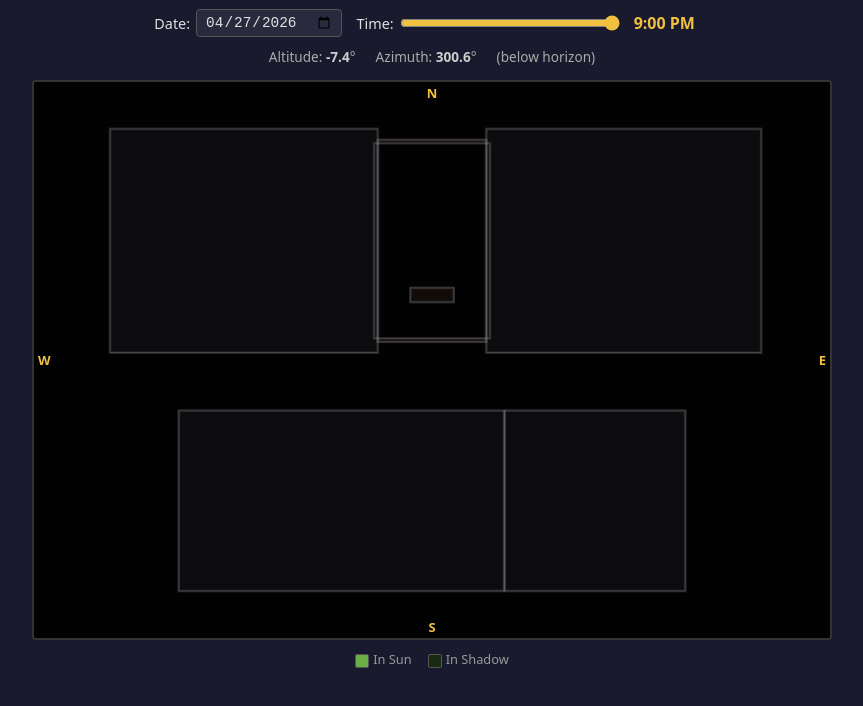
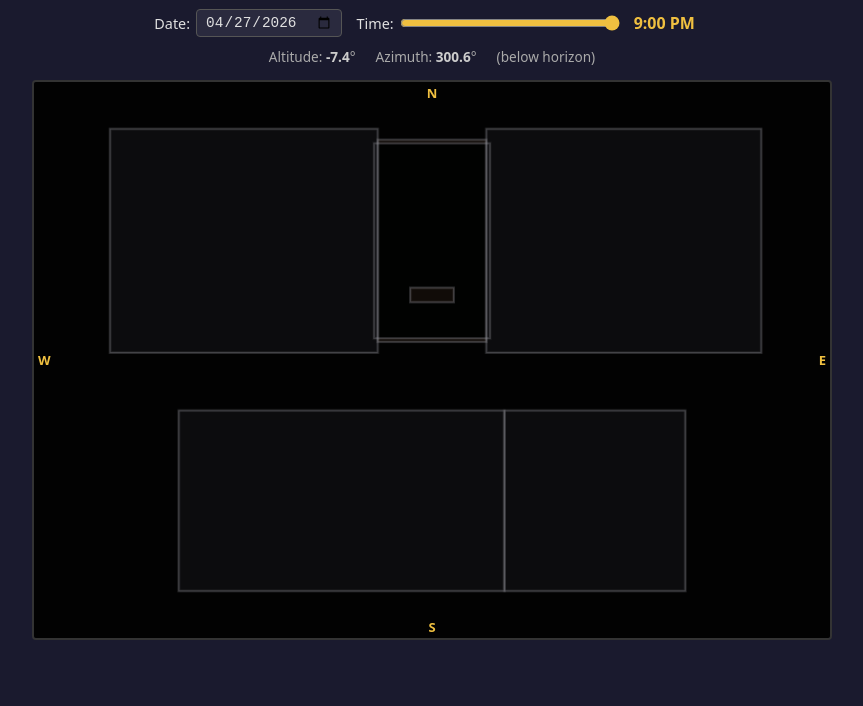
Before and after one commit to SivanMehta/sunlight-simulator, a website: page index.html in a window 1280 px wide. Shown: the part 58-764 px from the top of the page, without its empty margins (208-1071 px from the left). Drawn offline with Linux system fonts and the light colour scheme.

Commit message:
Remove useless legend
Co-authored-by: Sivan Mehta <sivanmehta2@gmail.com>

```diff
--- a/index.html
+++ b/index.html
@@ -32,11 +32,6 @@
   <span class="dir w">W</span>
 </div>
 
-<div id="legend">
-  <span><span class="swatch" style="background:#6bae48"></span>In Sun</span>
-  <span><span class="swatch" style="background:#1a2a10"></span>In Shadow</span>
-</div>
-
 <script src="shader.js"></script>
 </body>
 </html>
```
